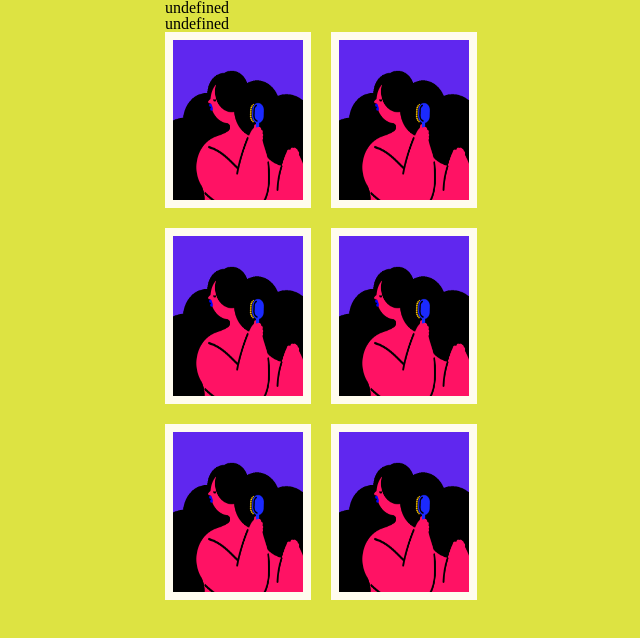
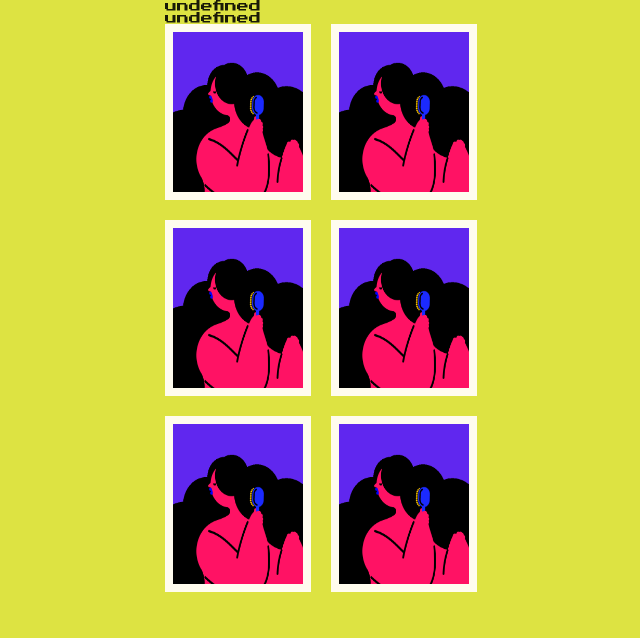
Before and after one commit to Lipe-lx/03_LipeGameCards_, a website built with Vite: page 01_Game_/LipeGameCards/index.html in a window 1280 px wide. Shown: the whole page, without its empty margins (315-955 px from the left). Built offline with nearby package versions, Linux system fonts and the light colour scheme.

Commit message:
UI - add font and css of the PlayerName component

```diff
--- a/01_Game_/LipeGameCards/index.html
+++ b/01_Game_/LipeGameCards/index.html
@@ -5,6 +5,9 @@
     <link rel="icon" type="image/svg+xml" href="/vite.svg" />
     <meta name="viewport" content="width=device-width, initial-scale=1.0" />
     <title>Vite App</title>
+    <link rel="preconnect" href="https://fonts.googleapis.com">
+    <link rel="preconnect" href="https://fonts.gstatic.com" crossorigin>
+    <link href="https://fonts.googleapis.com/css2?family=Press+Start+2P&display=swap" rel="stylesheet">
   </head>
   <body>
     <div id="root"></div>
--- a/01_Game_/LipeGameCards/src/components/PlayerName/index.js
+++ b/01_Game_/LipeGameCards/src/components/PlayerName/index.js
@@ -1,6 +1,8 @@
+import "./style.css";
+
 function PlayerName(content) {
     return `
-        <p>${content}</p>
+        <p class="player-name">${content}</p>
     `;
 }
 export default PlayerName;
--- /dev/null
+++ b/01_Game_/LipeGameCards/src/components/PlayerName/style.css
@@ -0,0 +1,4 @@
+.player-name {
+    color: var(--color-pretinho);
+    font-size: 1rem;
+}
--- a/01_Game_/LipeGameCards/src/styles/elements/base.css
+++ b/01_Game_/LipeGameCards/src/styles/elements/base.css
@@ -1,6 +1,12 @@
+:root {
+    font-size: 12px;
+    height: 100%;
+}
+
 body {
     background-color: var(--color-amarelinho);
     max-width: 320px;
     margin-left: auto;
-    margin-right: auto
+    margin-right: auto;
+    font-family: 'Press Start 2P', cursive;
 };
--- a/01_Game_/LipeGameCards/src/styles/settings/colors.css
+++ b/01_Game_/LipeGameCards/src/styles/settings/colors.css
@@ -2,4 +2,5 @@
     --color-roxinho: #6027ef;
     --color-amarelinho: rgba(217, 223, 39, 0.871);
     --color-floral-white: #fffcee;
+    --color-pretinho: rgba(0, 0, 0, 0.886);
 }
```
